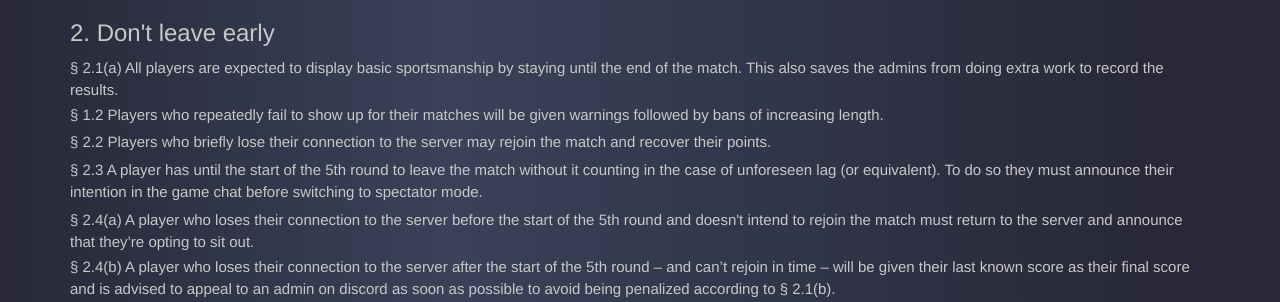
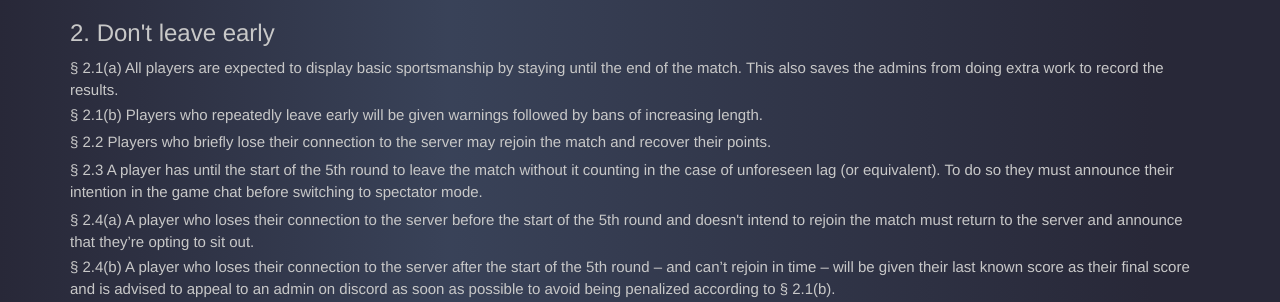
Before and after one commit to raphleu/arma-rankings, a Flask app: page /league-info in a window 1280 px wide. Shown: the part 1261-1563 px from the top of the page. Run offline with Flask 2, Linux system fonts and the light colour scheme; some libraries are stand-ins or nearby versions.

Commit message:
Update league-info.html
Fixed 2.1(b); should be website-ready now.

```diff
--- a/app/templates/league-info.html
+++ b/app/templates/league-info.html
@@ -45,7 +45,7 @@
       § 2.1(a) All players are expected to display basic sportsmanship by staying until the end of the match. This also saves the admins from doing extra work to record the results.
       </div>
       <div style="margin-top: 2px;">
-      § 1.2 Players who repeatedly fail to show up for their matches will be given warnings followed by bans of increasing length.
+      § 2.1(b) Players who repeatedly leave early will be given warnings followed by bans of increasing length.
       </div>
       <div style="margin-top: 5px;">
       § 2.2 Players who briefly lose their connection to the server may rejoin the match and recover their points.
```
